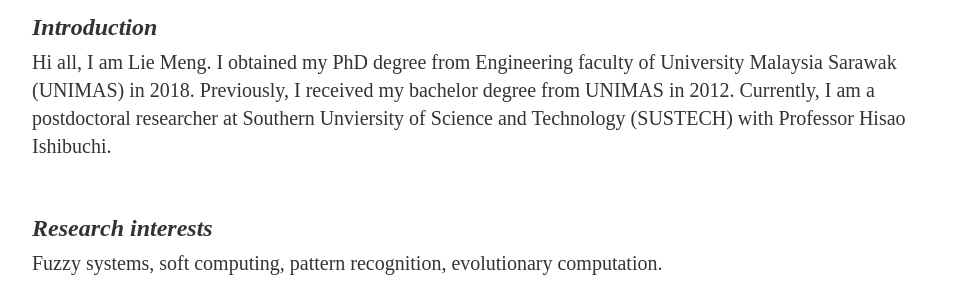
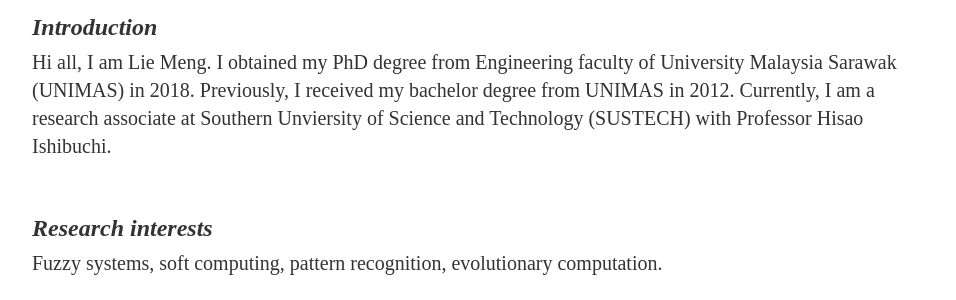
Before and after one commit to lymin1206/test.github.io, a Jekyll site: the page index.html, which Jekyll copies as it is, in a window 1280 px wide. Shown: the part 186-486 px from the top of the page, without its empty margins (160-1116 px from the left). Built offline with Jekyll 4.4.1, drawn with Linux system fonts in a browser that asks for light colours.

Commit message:
Update index.html

```diff
--- a/index.html
+++ b/index.html
@@ -18,7 +18,7 @@
 			<p>    <em>Introduction </em></p>
 				<p1> Hi all, I am Lie Meng. I obtained my PhD degree from Engineering faculty
 				     of University Malaysia Sarawak (UNIMAS) in 2018. Previously, I received my bachelor
-			            degree from UNIMAS in 2012. Currently, I am a postdoctoral researcher at Southern Unviersity of Science
+			            degree from UNIMAS in 2012. Currently, I am a research associate at Southern Unviersity of Science
 				and Technology (SUSTECH) with Professor Hisao Ishibuchi. <br> <br></p1>
 			<p> <em> Research interests </em> </p>
 
```
